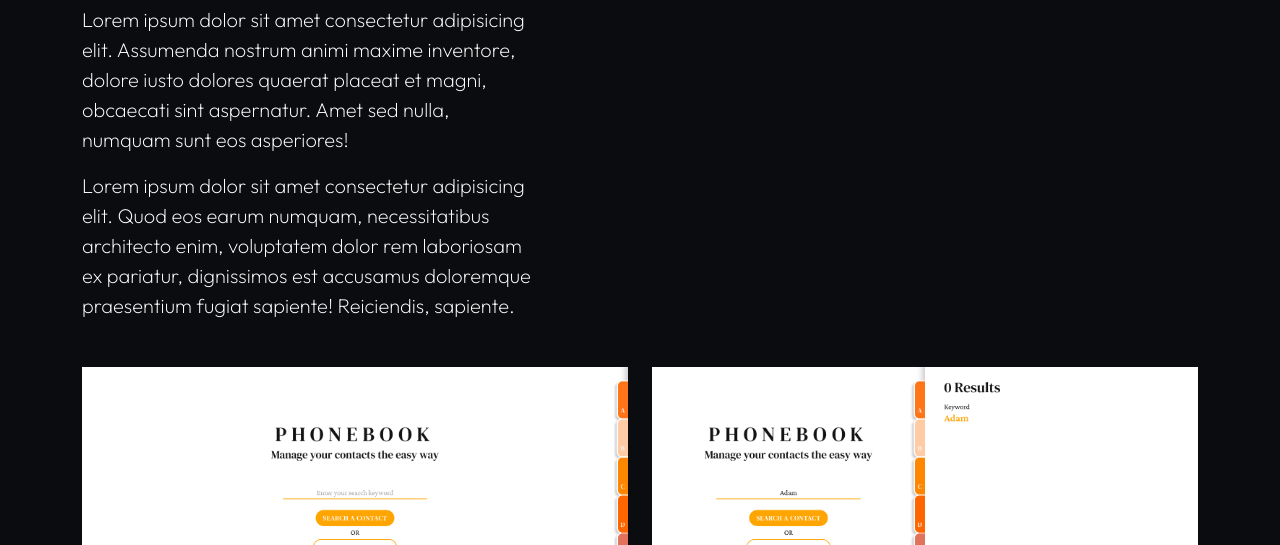
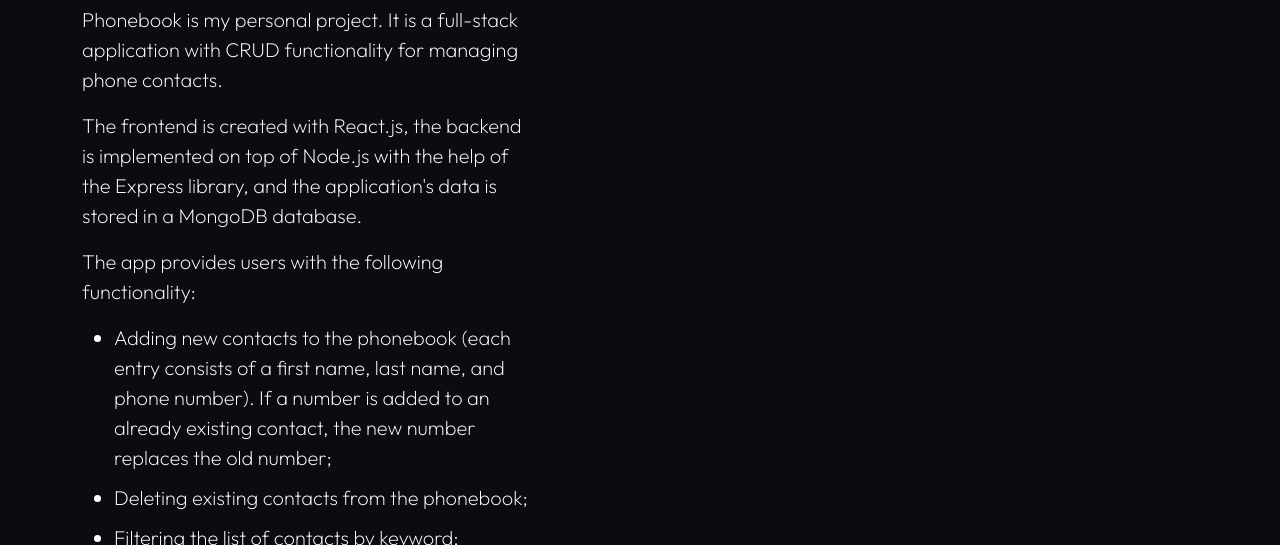
Before and after one commit to priakhina/personal-portfolio, a plain HTML site: page projects/phonebook/index.html in a window 1280 px wide. Shown: the part 255-800 px from the top of the page. Drawn offline with nearby package versions, Linux system fonts and the light colour scheme.

Commit message:
Add actual descriptions of projects to individual project pages

```diff
--- a/projects/phonebook/index.html
+++ b/projects/phonebook/index.html
@@ -99,17 +99,31 @@
               </div>
               <h1>Phonebook</h1>
               <p>
-                Lorem ipsum dolor sit amet consectetur adipisicing elit.
-                Assumenda nostrum animi maxime inventore, dolore iusto dolores
-                quaerat placeat et magni, obcaecati sint aspernatur. Amet sed
-                nulla, numquam sunt eos asperiores!
+                Phonebook is my personal project. It is a full-stack application
+                with CRUD functionality for managing phone contacts.
               </p>
               <p>
-                Lorem ipsum dolor sit amet consectetur adipisicing elit. Quod
-                eos earum numquam, necessitatibus architecto enim, voluptatem
-                dolor rem laboriosam ex pariatur, dignissimos est accusamus
-                doloremque praesentium fugiat sapiente! Reiciendis, sapiente.
+                The frontend is created with React.js, the backend is
+                implemented on top of Node.js with the help of the Express
+                library, and the application's data is stored in a MongoDB
+                database.
               </p>
+              <p>The app provides users with the following functionality:</p>
+              <ul>
+                <li>
+                  Adding new contacts to the phonebook (each entry consists of a
+                  first name, last name, and phone number). If a number is added
+                  to an already existing contact, the new number replaces the
+                  old number;
+                </li>
+                <li>Deleting existing contacts from the phonebook;</li>
+                <li>Filtering the list of contacts by keyword;</li>
+                <li>
+                  Filtering the list of contacts by the first letter of the
+                  first name (by clicking on the corresponding alphabetical
+                  tabs).
+                </li>
+              </ul>
             </div>
           </div>
           <div class="row row-gap-4">
--- a/style.css
+++ b/style.css
@@ -418,9 +418,14 @@ section#project .project-text h1 {
   text-transform: capitalize;
 }
 
-section#project .project-text p {
+section#project .project-text p,
+section#project .project-text li {
   font-size: 17px;
   font-weight: 200;
+}
+
+section#project .project-text li {
+  margin-bottom: 10px;
 }
 
 section#project .project-image {
@@ -660,7 +665,8 @@ footer .media-links > a:hover {
     font-size: 35px;
   }
 
-  section#project .project-text p {
+  section#project .project-text p,
+  section#project .project-text li {
     font-size: 20px;
   }
 }
```
Also changed, not shown: projects/empowered-futures/index.html (+16 -8 lines), projects/khans-vodka/index.html (+12 -8 lines).
